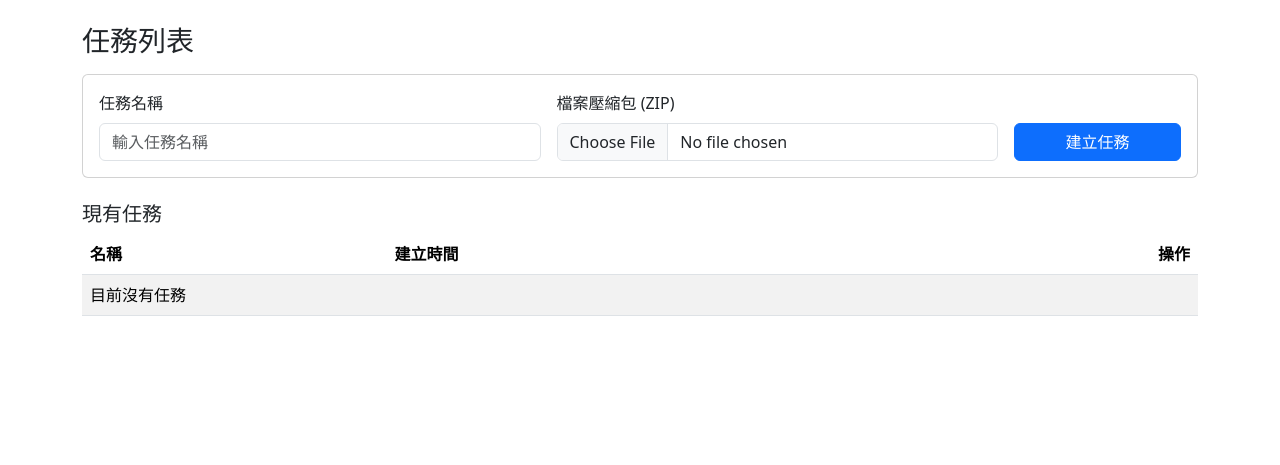
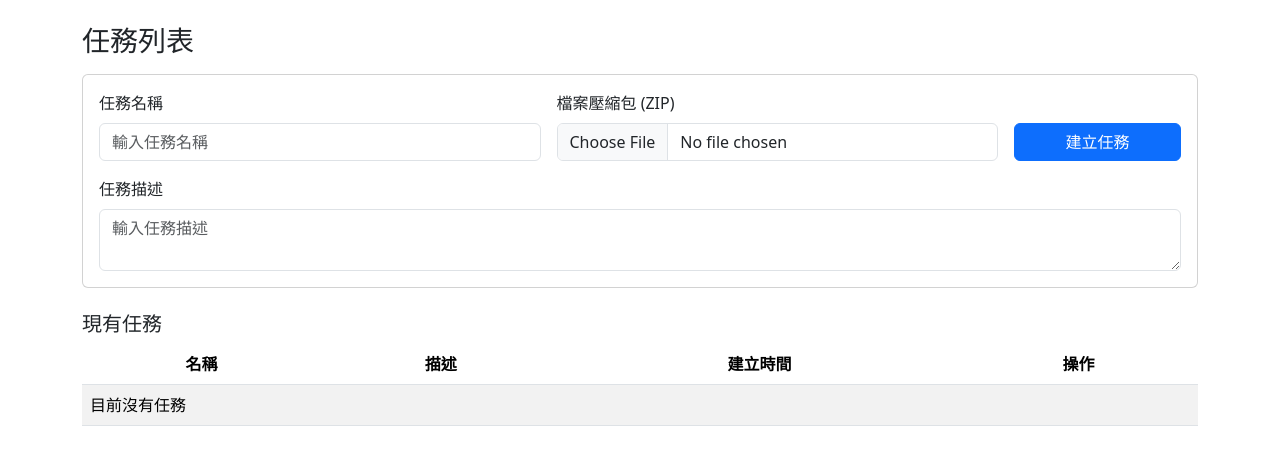
Before and after one commit to RyanHuang781245/UO_MDR, a Flask app: page / in a window 1280 px wide. Shown: the part 57-522 px from the top of the page. Run offline with Flask 3, Linux system fonts and the light colour scheme; parts of the project's set-up code (start-up, migrations or seed data) failed here and were passed over.

Commit message:
feat: add description field and center table headers

```diff
--- a/app.py
+++ b/app.py
@@ -85,15 +85,17 @@ def tasks():
         if os.path.isdir(tdir):
             meta_path = os.path.join(tdir, "meta.json")
             name = tid
+            description = ""
             created = None
             if os.path.exists(meta_path):
                 with open(meta_path, "r", encoding="utf-8") as f:
                     meta = json.load(f)
                     name = meta.get("name", tid)
+                    description = meta.get("description", "")
                     created = meta.get("created")
             if not created:
                 created = datetime.fromtimestamp(os.path.getmtime(tdir)).strftime("%Y-%m-%d %H:%M")
-            task_list.append({"id": tid, "name": name, "created": created})
+            task_list.append({"id": tid, "name": name, "description": description, "created": created})
     task_list.sort(key=lambda x: x["created"], reverse=True)
     return render_template("tasks.html", tasks=task_list)
 
@@ -104,6 +106,7 @@ def create_task():
     if not f or not f.filename or not allowed_file(f.filename, kinds=("zip",)):
         return "請上傳 ZIP 檔", 400
     task_name = request.form.get("task_name", "").strip() or "未命名任務"
+    task_desc = request.form.get("task_desc", "").strip()
     if task_name_exists(task_name):
         return "任務名稱已存在", 400
     tid = str(uuid.uuid4())[:8]
@@ -115,7 +118,16 @@ def create_task():
     with zipfile.ZipFile(zpath, "r") as zf:
         zf.extractall(files_dir)
     with open(os.path.join(tdir, "meta.json"), "w", encoding="utf-8") as meta:
-        json.dump({"name": task_name, "created": datetime.utcnow().strftime("%Y-%m-%d %H:%M")}, meta, ensure_ascii=False, indent=2)
+        json.dump(
+            {
+                "name": task_name,
+                "description": task_desc,
+                "created": datetime.utcnow().strftime("%Y-%m-%d %H:%M"),
+            },
+            meta,
+            ensure_ascii=False,
+            indent=2,
+        )
     return redirect(url_for("task_detail", task_id=tid))
 
 
@@ -159,11 +171,18 @@ def task_detail(task_id):
         abort(404)
     meta_path = os.path.join(tdir, "meta.json")
     name = task_id
+    description = ""
     if os.path.exists(meta_path):
         with open(meta_path, "r", encoding="utf-8") as f:
-            name = json.load(f).get("name", task_id)
+            meta = json.load(f)
+            name = meta.get("name", task_id)
+            description = meta.get("description", "")
     tree = build_file_tree(files_dir)
-    return render_template("task_detail.html", task={"id": task_id, "name": name}, files_tree=tree)
+    return render_template(
+        "task_detail.html",
+        task={"id": task_id, "name": name, "description": description},
+        files_tree=tree,
+    )
 
 def gather_available_files(files_dir):
     mapping = {"docx": [], "pdf": [], "zip": []}
--- a/templates/flow.html
+++ b/templates/flow.html
@@ -34,7 +34,11 @@
 <h2 class="h5 mt-4">已保存的流程</h2>
 <table class="table table-striped">
   <thead>
-    <tr><th>名稱</th><th>建立時間</th><th class="text-end">操作</th></tr>
+    <tr>
+      <th class="text-center">名稱</th>
+      <th class="text-center">建立時間</th>
+      <th class="text-center">操作</th>
+    </tr>
   </thead>
   <tbody>
   {% for f in flows %}
--- a/templates/tasks.html
+++ b/templates/tasks.html
@@ -15,18 +15,28 @@
     <div class="col-md-2 d-grid align-items-end">
       <button class="btn btn-primary" type="submit">建立任務</button>
     </div>
+    <div class="col-md-12">
+      <label class="form-label">任務描述</label>
+      <textarea class="form-control" name="task_desc" placeholder="輸入任務描述"></textarea>
+    </div>
   </div>
 </form>
 
 <h2 class="h5">現有任務</h2>
 <table class="table table-striped">
   <thead>
-    <tr><th>名稱</th><th>建立時間</th><th class="text-end">操作</th></tr>
+    <tr>
+      <th class="text-center">名稱</th>
+      <th class="text-center">描述</th>
+      <th class="text-center">建立時間</th>
+      <th class="text-center">操作</th>
+    </tr>
   </thead>
   <tbody>
   {% for t in tasks %}
     <tr>
       <td><a href="{{ url_for('task_detail', task_id=t.id) }}">{{ t.name }}</a></td>
+      <td>{{ t.description }}</td>
       <td>{{ t.created }}</td>
       <td class="text-end">
         <button class="btn btn-sm btn-outline-secondary" type="button" onclick="renameTask('{{ t.id }}', '{{ t.name }}')">重新命名</button>
@@ -36,7 +46,7 @@
       </td>
     </tr>
   {% else %}
-    <tr><td colspan="3">目前沒有任務</td></tr>
+    <tr><td colspan="4">目前沒有任務</td></tr>
   {% endfor %}
   </tbody>
 </table>
```
Also changed, not shown: templates/task_detail.html (+6 -1 lines).
